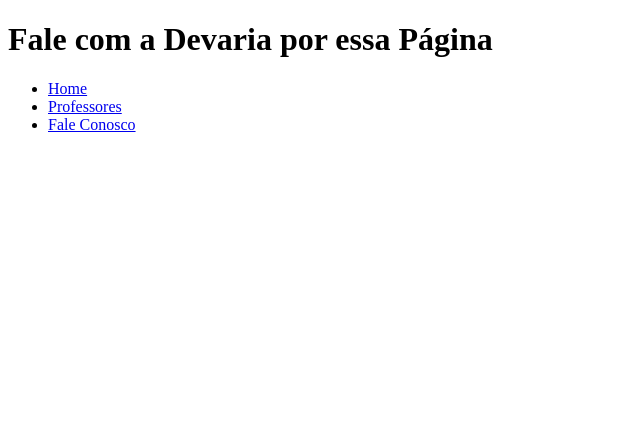
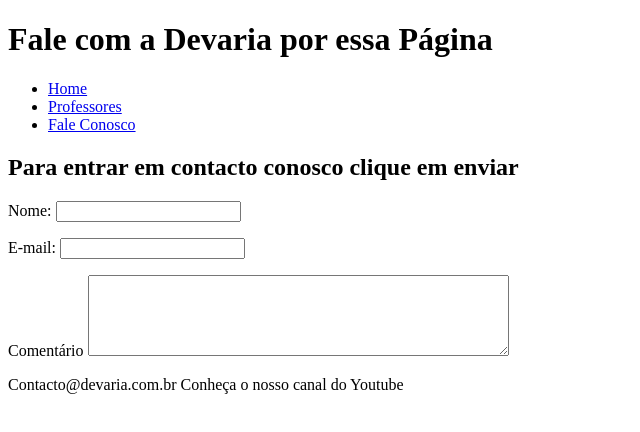
Before and after one commit to ivansftdejc/Devaria-Praticas, a plain HTML site: page Prática-Mini Site Devaria/Fale_Conosco.html in a window 1280 px wide. Shown: the whole page, without its empty margins (0-640 px from the left). Drawn offline with Linux system fonts and the light colour scheme.

Commit message:
Criação do formulário e rodapé

```diff
--- a/Prática-Mini Site Devaria/Fale_Conosco.html
+++ b/Prática-Mini Site Devaria/Fale_Conosco.html
@@ -15,5 +15,26 @@
         </ul>
     </nav>
 </header>
+<main>
+    <h2>Para entrar em contacto conosco clique em enviar</h2>
+    <form>
+        <p>
+            <label>Nome: <input type="text" name="_nome" maxlength="50"/></label>
+        </p>
+        <p>
+            <label>E-mail: <input type="text" name="_email" maxlength="70"/></label>
+        </p>
+        <p>
+            <label>Comentário</label>
+            <textarea name="_comentario" cols="50" rows="5"></textarea>
+        </p>
+    </form>
+</main>
+<footer>
+    <section>
+        <span>Contacto@devaria.com.br</span>
+        <span>Conheça o nosso canal do Youtube</span>
+    </section>
+</footer>
 </body>
 </html>
```
Also changed, not shown: 1 other file.
